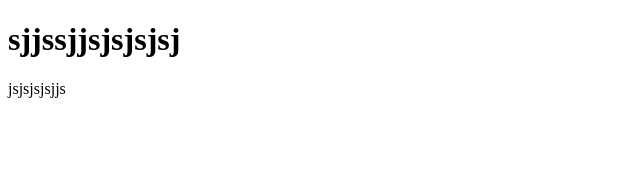
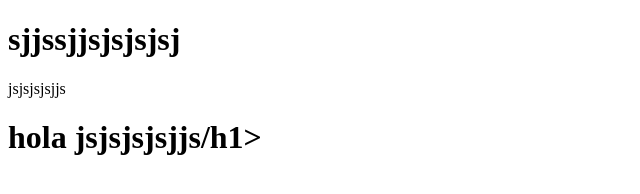
Before and after one commit to menjivardennis56-collab/NEXU-, a plain HTML site: page index.html in a window 1280 px wide. Shown: the whole page, without its empty margins (0-640 px from the left). Drawn offline with Linux system fonts and the light colour scheme.

Commit message:
Project start

```diff
--- a/index.html
+++ b/index.html
@@ -8,5 +8,6 @@
 <body>
     <h1>sjjssjjsjsjsjsj</h1>
     jsjsjsjsjjs
+    <h1>hola jsjsjsjsjjs/h1>
 </body>
 </html>
```
